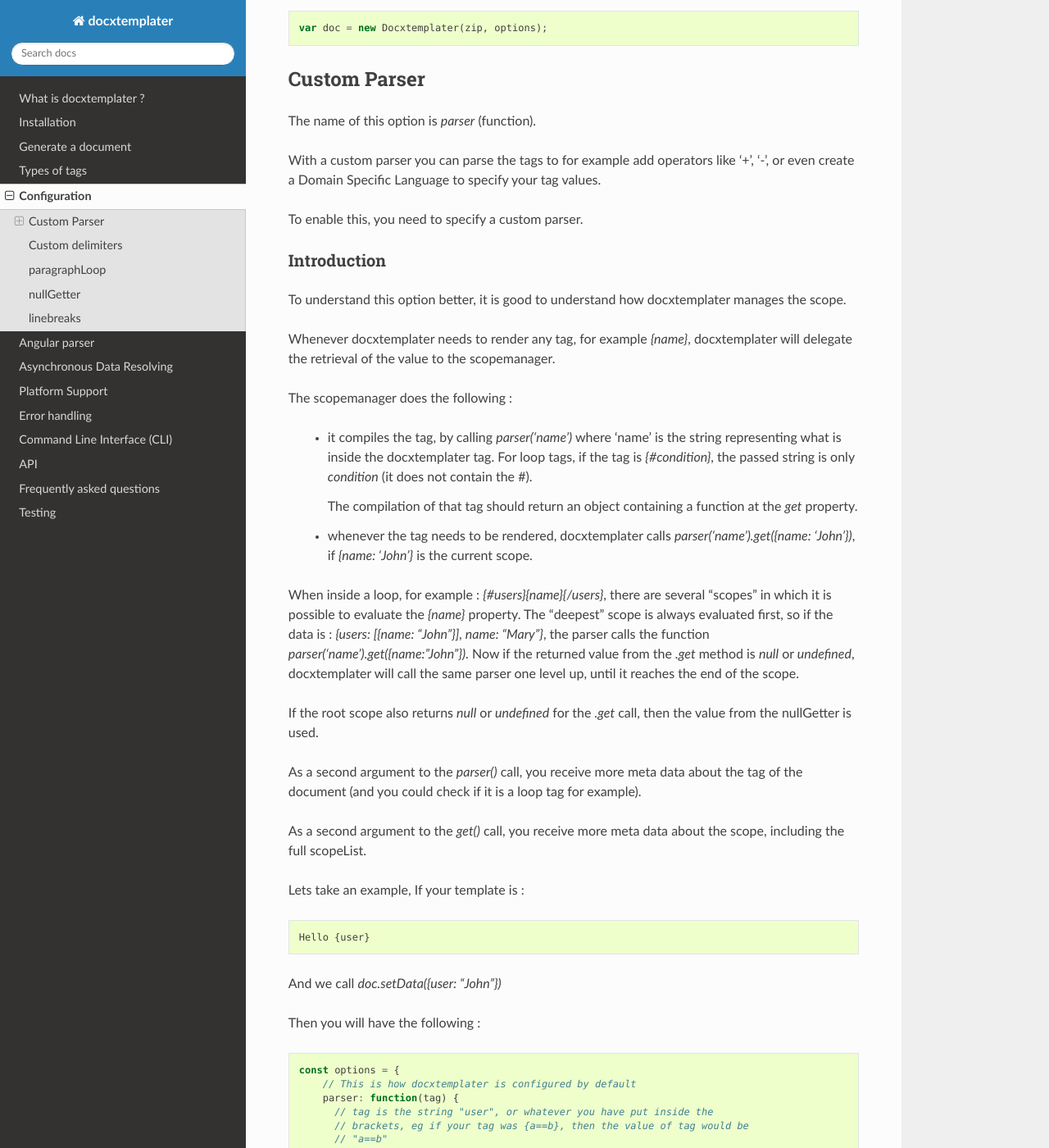
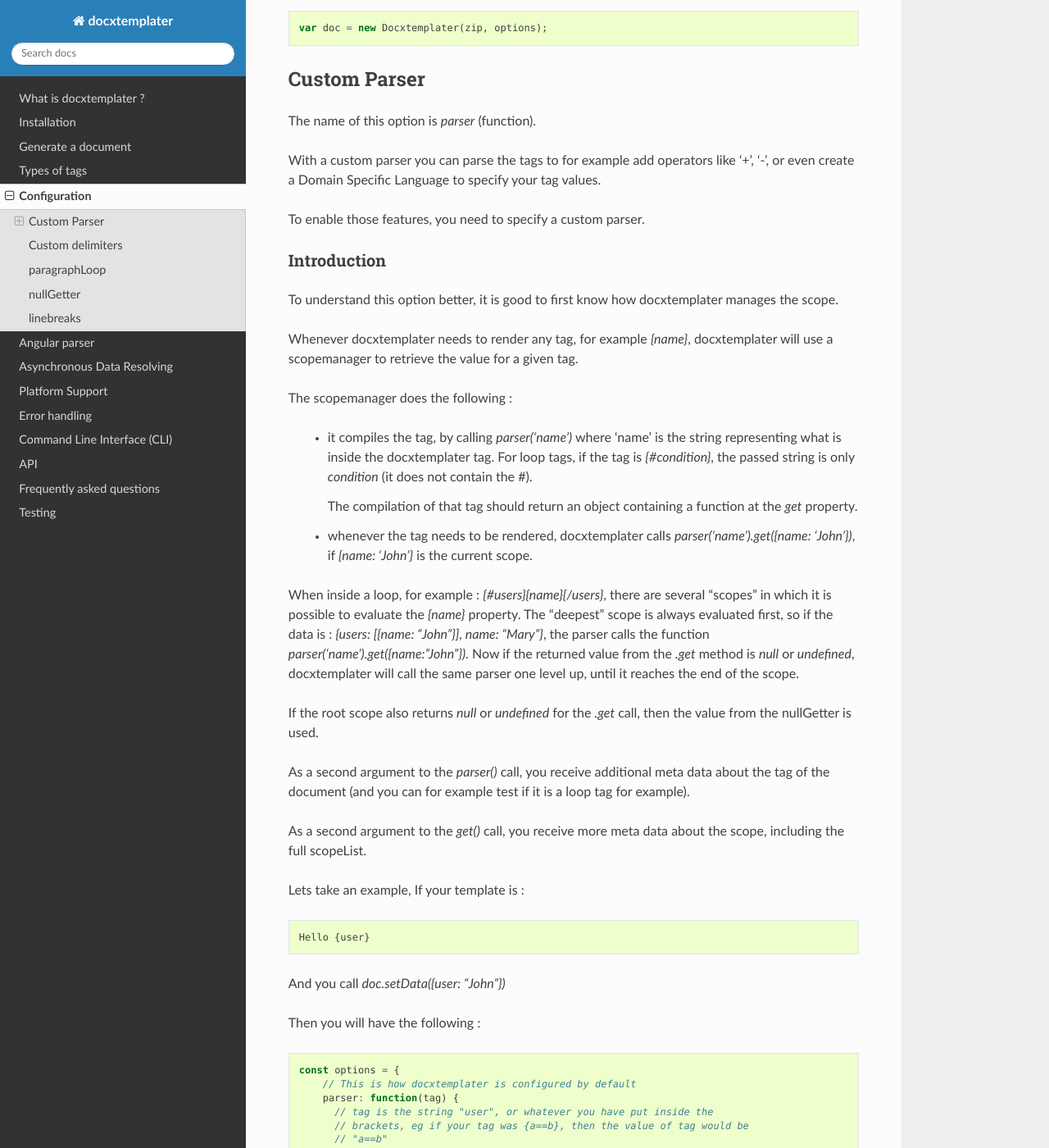
Before and after one commit to open-xml-templating/docxtemplater, a Sphinx documentation site: the page built from docs/source/configuration.rst, in a window 1280 px wide and 1400 px high, scrolled down 220 px. Shown: the whole window at 82% size. Built offline with Sphinx 7.4.7 and the Read the Docs theme 2.0.0, drawn with Linux system fonts in a browser that asks for light colours; some of the changed text lies outside the part shown.

Commit message:
[docs] Update configuration wording

```diff
--- a/docs/source/configuration.rst
+++ b/docs/source/configuration.rst
@@ -20,14 +20,14 @@ The name of this option is `parser` (function).
 With a custom parser you can parse the tags to for example add operators
 like '+', '-', or even create a Domain Specific Language to specify your tag values.
 
-To enable this, you need to specify a custom parser.
+To enable those features, you need to specify a custom parser.
 
 Introduction
 ~~~~~~~~~~~~
 
-To understand this option better, it is good to understand how docxtemplater manages the scope.
+To understand this option better, it is good to first know how docxtemplater manages the scope.
 
-Whenever docxtemplater needs to render any tag, for example `{name}`, docxtemplater will delegate the retrieval of the value to the scopemanager.
+Whenever docxtemplater needs to render any tag, for example `{name}`, docxtemplater will use a scopemanager to retrieve the value for a given tag.
 
 The scopemanager does the following :
 
@@ -41,7 +41,7 @@ When inside a loop, for example : `{#users}{name}{/users}`, there are several "s
 
 If the root scope also returns `null` or `undefined` for the `.get` call, then the value from the nullGetter is used.
 
-As a second argument to the `parser()` call, you receive more meta data about the tag of the document (and you could check if it is a loop tag for example).
+As a second argument to the `parser()` call, you receive additional meta data about the tag of the document (and you can for example test if it is a loop tag for example).
 
 As a second argument to the `get()` call, you receive more meta data about the scope, including the full scopeList.
 
@@ -51,7 +51,7 @@ Lets take an example, If your template is :
 
     Hello {user}
 
-And we call `doc.setData({user: "John"})`
+And you call `doc.setData({user: "John"})`
 
 Then you will have the following :
 
```
Also changed, not shown: other parts of docs/source/configuration.rst (+1 -1 lines).
